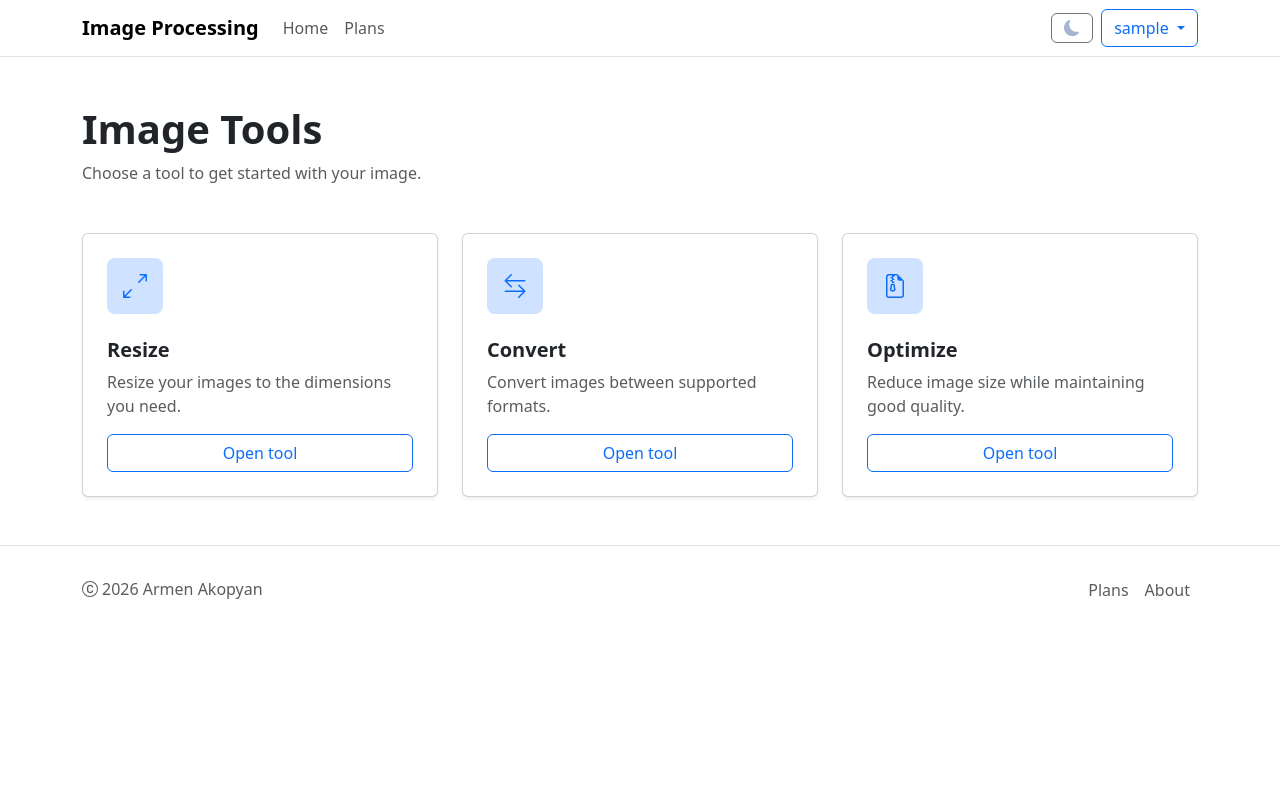
After one commit to bananamen4ik/image-processing, a Django app: page /tools/ in a window 1280 px wide. The commit adds this page. Run offline with Django 5.2, Linux system fonts and the light colour scheme; the visitor is signed in with stand-in values (Sample User, id 1); parts of the project's set-up code (start-up, migrations or seed data) failed here and were passed over; some libraries are stand-ins or nearby versions.

Commit message:
feature: add tools app with index page

```diff
--- a/src/image-processing/image_processing/settings.py
+++ b/src/image-processing/image_processing/settings.py
@@ -47,6 +47,7 @@ INSTALLED_APPS = [
     'main.apps.MainConfig',
     'custom_auth.apps.CustomAuthConfig',
     'user_profile.apps.UserProfileConfig',
+    'tools.apps.ToolsConfig',
 ]
 
 MIDDLEWARE = [
--- a/src/image-processing/image_processing/urls.py
+++ b/src/image-processing/image_processing/urls.py
@@ -31,6 +31,7 @@ urlpatterns: list[URLPattern | URLResolver] = [
     path('', include('main.urls')),
     path('accounts/', include('custom_auth.urls')),
     path('profile/', include('user_profile.urls')),
+    path('tools/', include('tools.urls')),
 ]
 
 if settings.DEBUG:  # pragma: no cover
--- a/src/image-processing/templates/components/navbar.html
+++ b/src/image-processing/templates/components/navbar.html
@@ -64,8 +64,8 @@
                             </li>
 
                             <li>
-                                <a class="dropdown-item" href="#">
-                                    {% translate 'Dashboard' %}
+                                <a class="dropdown-item" href="{% url 'tools:index' %}">
+                                    {% translate 'Image tools' %}
                                 </a>
                             </li>
 
--- /dev/null
+++ b/src/image-processing/tools/__init__.py
@@ -0,0 +1 @@
+"""Image processing tools."""
--- /dev/null
+++ b/src/image-processing/tools/models.py
@@ -0,0 +1 @@
+"""Application models."""
--- /dev/null
+++ b/src/image-processing/tools/templates/tools/index.html
@@ -0,0 +1,101 @@
+{% extends "base.html" %}
+
+{% load i18n %}
+
+{% block title %}{% translate 'Image tools' %}{% endblock %}
+
+{% block content %}
+    <section class="py-5">
+        <div class="container">
+            <div class="mb-5">
+                <h1 class="fw-bold mb-2">{% translate 'Image Tools' %}</h1>
+                <p class="text-body-secondary mb-0">
+                    {% translate 'Choose a tool to get started with your image.' %}
+                </p>
+            </div>
+
+            <div class="row g-4">
+                <!-- Resize -->
+                <div class="col-md-6 col-lg-4">
+                    <div class="card h-100 shadow-sm">
+                        <div class="card-body p-4 d-flex flex-column">
+                            <div class="rounded-3 bg-primary-subtle text-primary align-self-start
+                                        d-inline-flex align-items-center justify-content-center mb-4 fs-4 p-3">
+                                <svg xmlns="http://www.w3.org/2000/svg" width="1em" height="1em" fill="currentColor"
+                                     class="bi bi-arrows-angle-expand" viewBox="0 0 16 16">
+                                    <path fill-rule="evenodd"
+                                          d="M5.828 10.172a.5.5 0 0 0-.707 0l-4.096 4.096V11.5a.5.5 0 0 0-1 0v3.975a.5.5 0 0 0 .5.5H4.5a.5.5 0 0 0 0-1H1.732l4.096-4.096a.5.5 0 0 0 0-.707m4.344-4.344a.5.5 0 0 0 .707 0l4.096-4.096V4.5a.5.5 0 1 0 1 0V.525a.5.5 0 0 0-.5-.5H11.5a.5.5 0 0 0 0 1h2.768l-4.096 4.096a.5.5 0 0 0 0 .707"></path>
+                                </svg>
+                            </div>
+
+                            <h2 class="h5 fw-semibold">{% translate 'Resize' %}</h2>
+
+                            <p class="text-body-secondary">
+                                {% translate 'Resize your images to the dimensions you need.' %}
+                            </p>
+
+                            <a href="#"
+                               class="btn btn-outline-primary mt-auto">
+                                {% translate 'Open tool' %}
+                            </a>
+                        </div>
+                    </div>
+                </div>
+
+                <!-- Convert -->
+                <div class="col-md-6 col-lg-4">
+                    <div class="card h-100 shadow-sm">
+                        <div class="card-body p-4 d-flex flex-column">
+                            <div class="rounded-3 bg-primary-subtle text-primary align-self-start
+                                        d-inline-flex align-items-center justify-content-center mb-4 fs-4 p-3">
+                                <svg xmlns="http://www.w3.org/2000/svg" width="1em" height="1em" fill="currentColor"
+                                     class="bi bi-arrow-left-right" viewBox="0 0 16 16">
+                                    <path fill-rule="evenodd"
+                                          d="M1 11.5a.5.5 0 0 0 .5.5h11.793l-3.147 3.146a.5.5 0 0 0 .708.708l4-4a.5.5 0 0 0 0-.708l-4-4a.5.5 0 0 0-.708.708L13.293 11H1.5a.5.5 0 0 0-.5.5m14-7a.5.5 0 0 1-.5.5H2.707l3.147 3.146a.5.5 0 1 1-.708.708l-4-4a.5.5 0 0 1 0-.708l4-4a.5.5 0 1 1 .708.708L2.707 4H14.5a.5.5 0 0 1 .5.5"></path>
+                                </svg>
+                            </div>
+
+                            <h2 class="h5 fw-semibold">{% translate 'Convert' %}</h2>
+
+                            <p class="text-body-secondary">
+                                {% translate 'Convert images between supported formats.' %}
+                            </p>
+
+                            <a href="#"
+                               class="btn btn-outline-primary mt-auto">
+                                {% translate 'Open tool' %}
+                            </a>
+                        </div>
+                    </div>
+                </div>
+
+                <!-- Optimize -->
+                <div class="col-md-6 col-lg-4">
+                    <div class="card h-100 shadow-sm">
+                        <div class="card-body p-4 d-flex flex-column">
+                            <div class="rounded-3 bg-primary-subtle text-primary align-self-start
+                                        d-inline-flex align-items-center justify-content-center mb-4 fs-4 p-3">
+                                <svg xmlns="http://www.w3.org/2000/svg" width="1em" height="1em" fill="currentColor"
+                                     class="bi bi-file-earmark-zip" viewBox="0 0 16 16">
+                                    <path d="M5 7.5a1 1 0 0 1 1-1h1a1 1 0 0 1 1 1v.938l.4 1.599a1 1 0 0 1-.416 1.074l-.93.62a1 1 0 0 1-1.11 0l-.929-.62a1 1 0 0 1-.415-1.074L5 8.438zm2 0H6v.938a1 1 0 0 1-.03.243l-.4 1.598.93.62.929-.62-.4-1.598A1 1 0 0 1 7 8.438z"></path>
+                                    <path d="M14 4.5V14a2 2 0 0 1-2 2H4a2 2 0 0 1-2-2V2a2 2 0 0 1 2-2h5.5zm-3 0A1.5 1.5 0 0 1 9.5 3V1h-2v1h-1v1h1v1h-1v1h1v1H6V5H5V4h1V3H5V2h1V1H4a1 1 0 0 0-1 1v12a1 1 0 0 0 1 1h8a1 1 0 0 0 1-1V4.5z"></path>
+                                </svg>
+                            </div>
+
+                            <h2 class="h5 fw-semibold">{% translate 'Optimize' %}</h2>
+
+                            <p class="text-body-secondary">
+                                {% translate 'Reduce image size while maintaining good quality.' %}
+                            </p>
+
+                            <a href="#"
+                               class="btn btn-outline-primary mt-auto">
+                                {% translate 'Open tool' %}
+                            </a>
+                        </div>
+                    </div>
+                </div>
+            </div>
+        </div>
+    </section>
+{% endblock %}
--- /dev/null
+++ b/src/image-processing/tools/urls.py
@@ -0,0 +1,10 @@
+"""URL configuration."""
+
+from django.urls import path
+
+from tools.views import IndexView
+
+app_name = 'tools'
+urlpatterns = [
+    path('', IndexView.as_view(), name='index'),
+]
--- /dev/null
+++ b/src/image-processing/tools/views.py
@@ -0,0 +1,10 @@
+"""Tools views."""
+
+from django.contrib.auth.mixins import LoginRequiredMixin
+from django.views.generic import TemplateView
+
+
+class IndexView(LoginRequiredMixin, TemplateView):
+    """Displays the tool selection page."""
+
+    template_name = 'tools/index.html'
```
Also changed, not shown: src/image-processing/tools/apps.py (added, +9 -0 lines), src/image-processing/tools/tests.py (added, +37 -0 lines), src/image-processing/tools/migrations/__init__.py (added).
